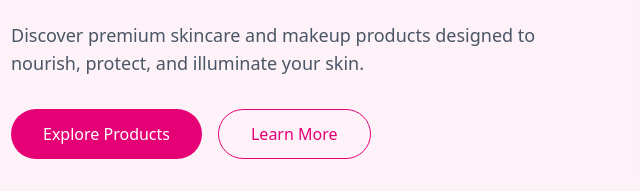
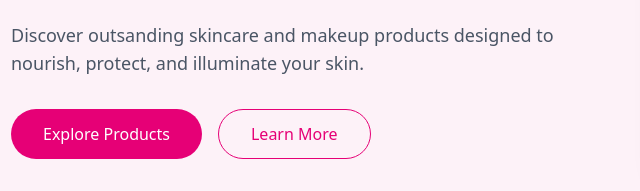
Before and after one commit to philemon-code/landing-page, a website: page index.html in a window 1280 px wide. Shown: the part 459-650 px from the top of the page, 13-653 px from the left. Drawn offline with nearby package versions, Linux system fonts and the light colour scheme.

Commit message:
change title and add outstanding

```diff
--- a/index.html
+++ b/index.html
@@ -39,7 +39,7 @@
                 </h2>
 
                 <p class="mt-6 text-lg text-gray-600">
-                    Discover premium skincare and makeup products designed
+                    Discover outsanding skincare and makeup products designed
                     to nourish, protect, and illuminate your skin.
                 </p>
 
```
